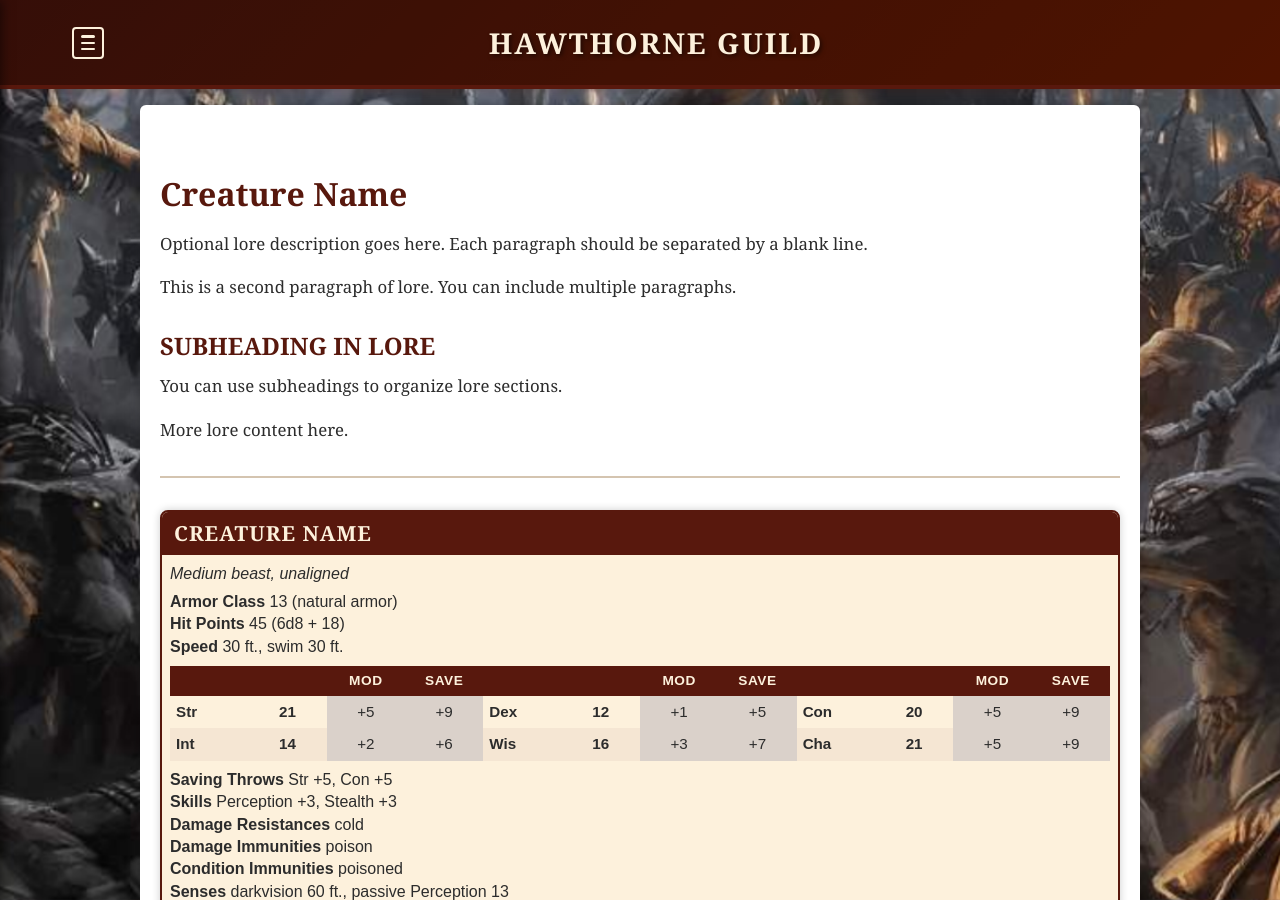
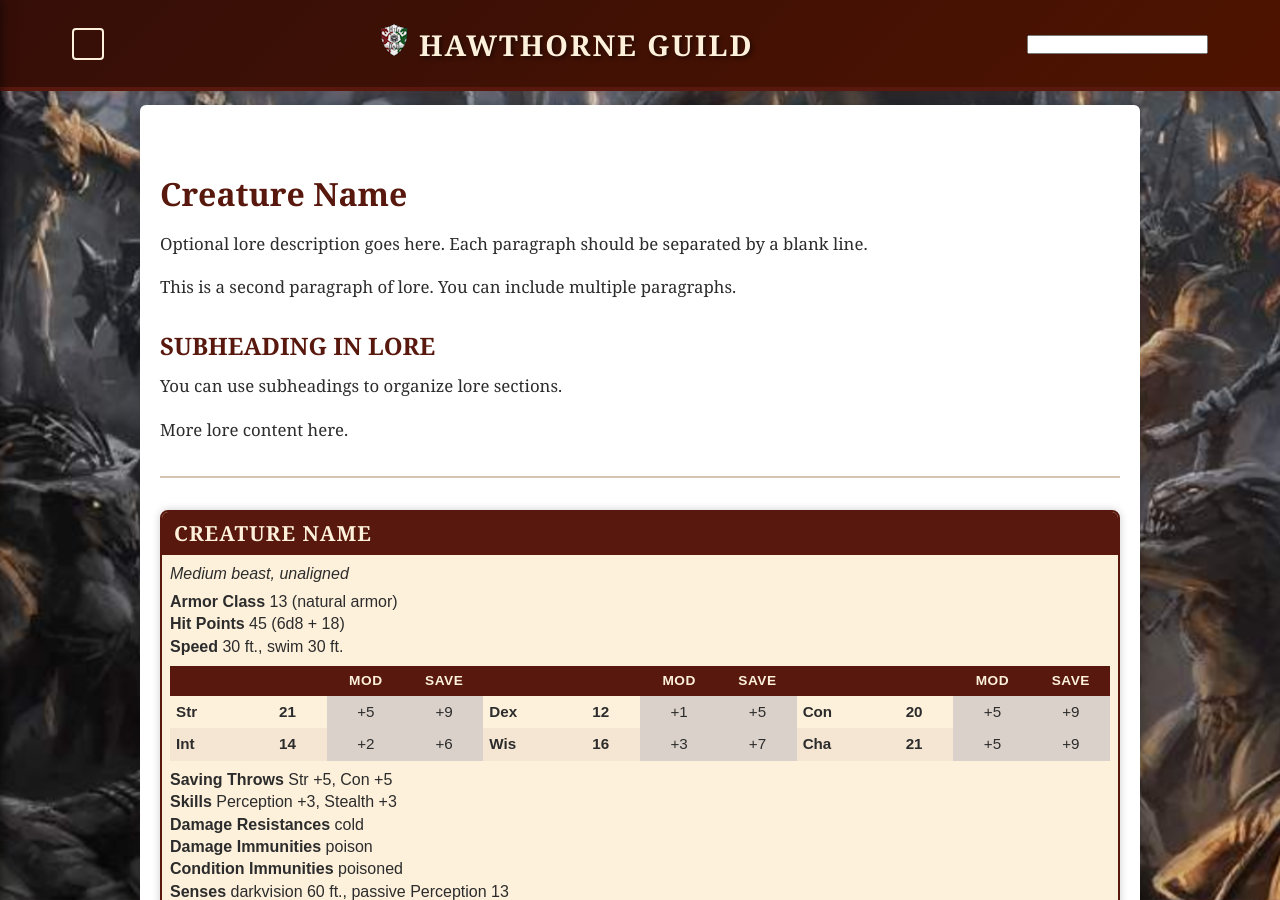
Before and after one commit to coconutswallow/Guides, a Jekyll site: the page built from tools/monster-template.md, in a window 1280 px wide and 900 px high. Built offline with Jekyll 4.4.1, drawn with Linux system fonts in a browser that asks for light colours.

Commit message:
Update statblock.html

```diff
--- a/_layouts/statblock.html
+++ b/_layouts/statblock.html
@@ -10,12 +10,18 @@
 <body class="monster-page">
     <header class="site-header">
         <div class="header-content">
-            <button id="menu-toggle" aria-label="Toggle Navigation Menu">
-                <span class="bar"></span>
-                <span class="bar"></span>
-                <span class="bar"></span>
-            </button>
-            <h1 class="site-title">{{ site.title | default: "Hawthorne Guild Guide" }}</h1>
+            <button id="menu-toggle" ...></button>
+
+            <h1 class="site-title">
+                <a href="{{ '/' | relative_url }}" class="home-link">
+                    <img src="{{ '/assets/thumbnails/Guild-icon.png' | relative_url }}" class="guild-icon">
+                    {{ site.title | default: "Hawthorne Guild" }}
+                </a>
+            </h1>
+
+            <div class="header-search-container">
+                <input type="text" id="search-input" ...>
+            </div>
         </div>
     </header>
 
```
